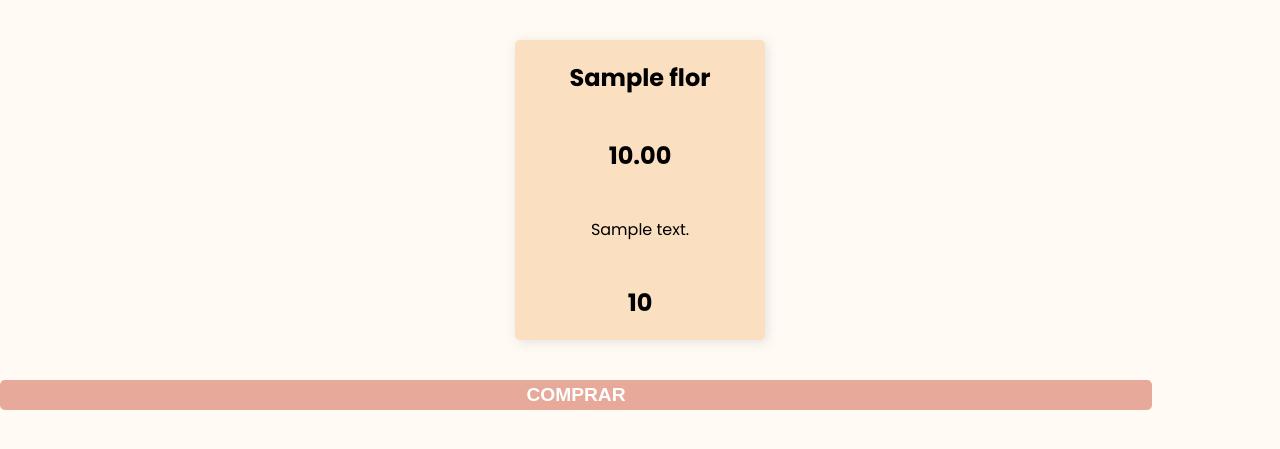
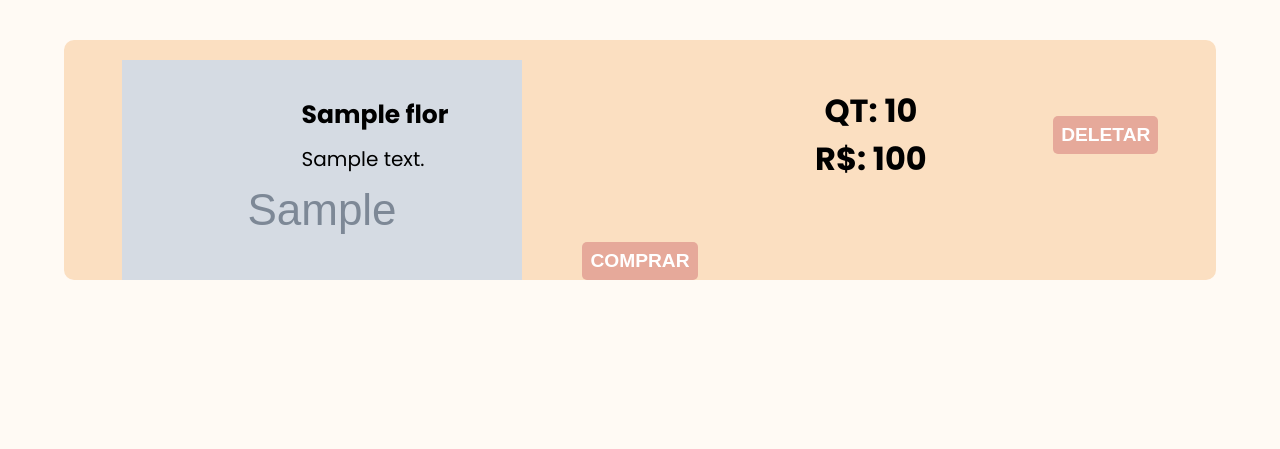
Before and after one commit to Maurin17/Floricultura, a PHP site: page /carrinho.php in a window 1280 px wide. Shown: the part 100-549 px from the top of the page. Run offline with PHP 8.4, Linux system fonts and the light colour scheme; the visitor is signed in with stand-in values (Sample User, id 1); tables that the repository leaves empty hold one stand-in row (values such as "Sample post"); grey boxes marked "Sample" are stand-in pictures.

Commit message:
Adicao de layout e delete no carrinho

```diff
--- a/carrinho.php
+++ b/carrinho.php
@@ -1,4 +1,4 @@
-<?php ;
+<?php
 require 'models/modelos.php';
 session_start();
 
@@ -21,24 +21,37 @@
 
     <main>
         <div class="carrinho">
-            <form action="" method="POST">
-                <div class="catalogo">
             <?php foreach (Carrinho::get_all($_SESSION['usuario']['id']) as $carrinho): ?>
                 <?php $flor = Flor::get($carrinho['flor_id']) ?>
+                <div class="carrinho-flor">
+                    <div class="imagem-carrinho">
+                        <img src="<?= $flor['imagem'] ?>" alt="<?= $flor['nome'] . "imagem" ?>">
+                    </div>
+                    <div class="flor-info">
+                        <h1><?= $flor['nome'] ?></h1>
+                        <p><?= $flor['descricao'] ?></p>
 
-                        <div class="flores">
-                            <h1><?= $flor['nome'] ?></h1>
-                            <h1><?= $flor['valor'] ?></h1>
-                            <p><?= $flor['descricao'] ?></p>
-                            <h1><?= $carrinho['quantidade'] ?></h1>
+                    </div>
+                    <div class="flor-valor">
+                        <h1>QT: <?= $carrinho['quantidade'] ?></h1>
+                        <h1>R$: <?= $flor['valor']*$carrinho['quantidade'] ?></h1>
+                    </div>
+
+                    <div class="botao-deletar">
+                        <a href="deletarItem.php?id=<?= $carrinho['flor_id']?>"><button type="button">DELETAR</button></a>
+                    </div>
                 </div>
                 <?php endforeach; ?>
+
+
+                <form action="" method="POST">
+                    <div class="botao-comprar">
+                        <button type="submit" name="comprar">COMPRAR</button>
                     </div>
-
-                <button type="submit" name="comprar" value="comprar">COMPRAR</button>
-
                 </form>
         </div>
     </main>
 
     <body>
+
+</html>
--- a/css/style.css
+++ b/css/style.css
@@ -572,14 +572,79 @@ main .texto2 em {
 
 /*carrinho */
 
+.carrinho {
+    display: flex;
+    flex-direction: column;
+    align-items: left;
+    justify-content: space-between;
+    width: 90%;
+    height: 90%;
+    margin:auto;
+    background-color: var(--section-color1);
+    border-radius: 10px;
+    margin-top: 40px;
+
+}
+
 .carrinho button {
     background-color: var(--text-color1);
-    height: 30px;
     border: none;
-    padding: 4px;
+    padding: 8px;
     border-radius: 5px;
-    width: 90%;
     color: #FFF;
     font-size: 1.2rem;
     font-weight: bold;
+
 }
+
+.carrinho-flor {
+    display: grid;
+    grid-template-columns: 1fr 3fr 2fr 0.5fr;
+    gap: 20px;
+    align-items: center;
+    justify-content: space-between;
+    margin: 20px auto 0px auto;
+    width: 90%;
+
+}
+
+.imagem-carrinho {
+    width: 150px;
+    height: 150px;
+    background-color: var(--button-color);
+    margin-right: 10px;
+    border-radius: 10px;
+
+}
+
+.flor-info h1 {
+    font-size: 25px;
+    font-weight: bold;
+    margin-bottom: 10px;
+
+}
+
+.flor-info p {
+    font-size: 20px;
+
+}
+
+.flor-valor {
+    text-align: center;
+
+}
+
+.flor-valor span{
+    display: block;
+}
+
+.botao-comprar {
+  text-align: center;
+  margin-top: 2rem;
+}
+
+.botao-deletar {
+
+    align-items: right;
+    margin-left: 25px;
+}
```
Also changed, not shown: deletarItem.php (added, +20 -0 lines). Lines whose indentation alone changed are shown as unchanged.
